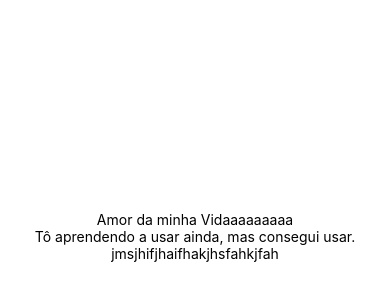
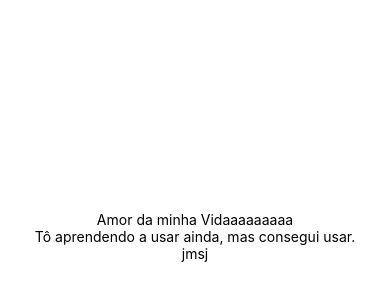
Before and after one commit to PauloRFOliveira/ect2525-20222, a React Native app: screen / in a window 390 px wide. Shown: the part 186-486 px from the top of the page. Built offline with nearby package versions, Linux system fonts and the light colour scheme.

Commit message:
branch nova

```diff
--- a/App.js
+++ b/App.js
@@ -6,7 +6,7 @@ export default function App() {
     <View style={styles.container}>
       <Text>Amor da minha Vidaaaaaaaaa</Text>
       <Text>Tô aprendendo a usar ainda, mas consegui usar.</Text>
-      <Text>jmsjhifjhaifhakjhsfahkjfah</Text>
+      <Text>jmsj</Text>
       <StatusBar style="auto" />
     </View>
   );
```
